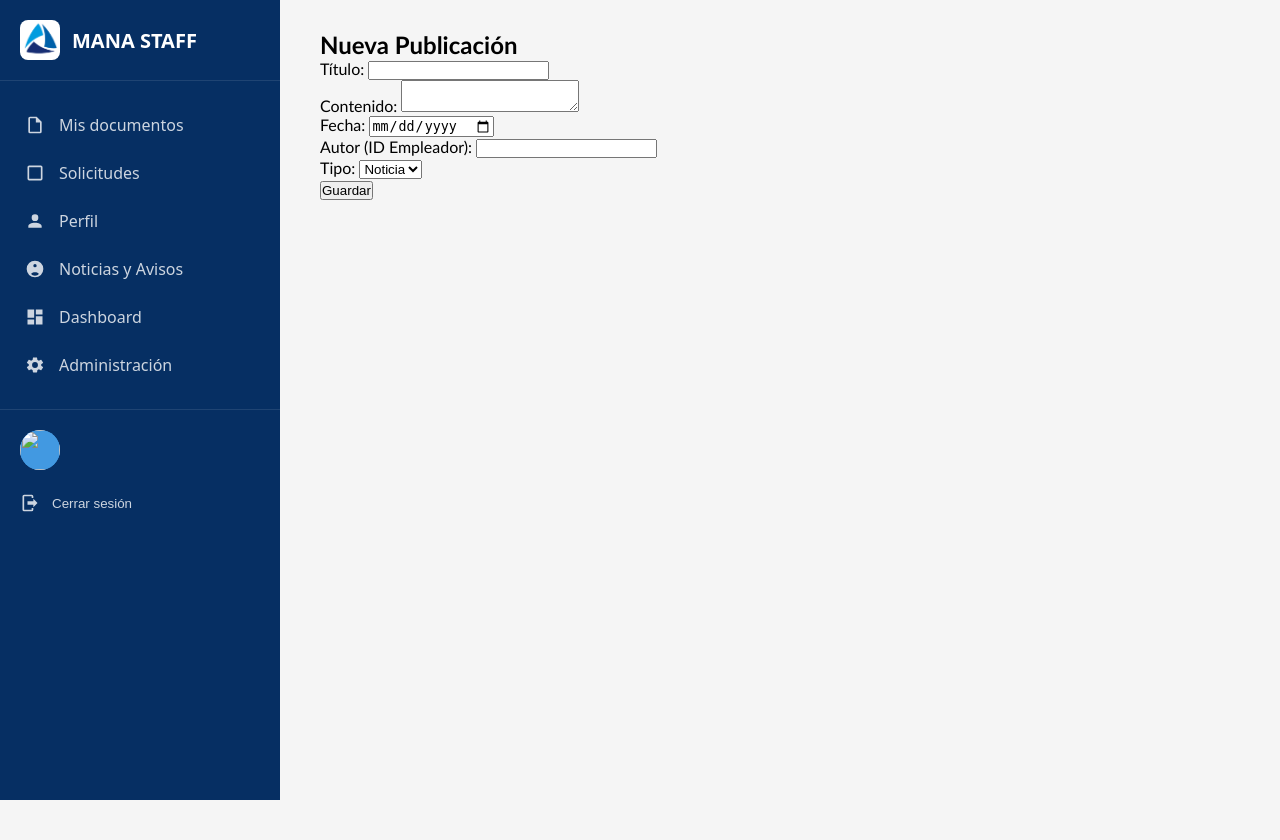
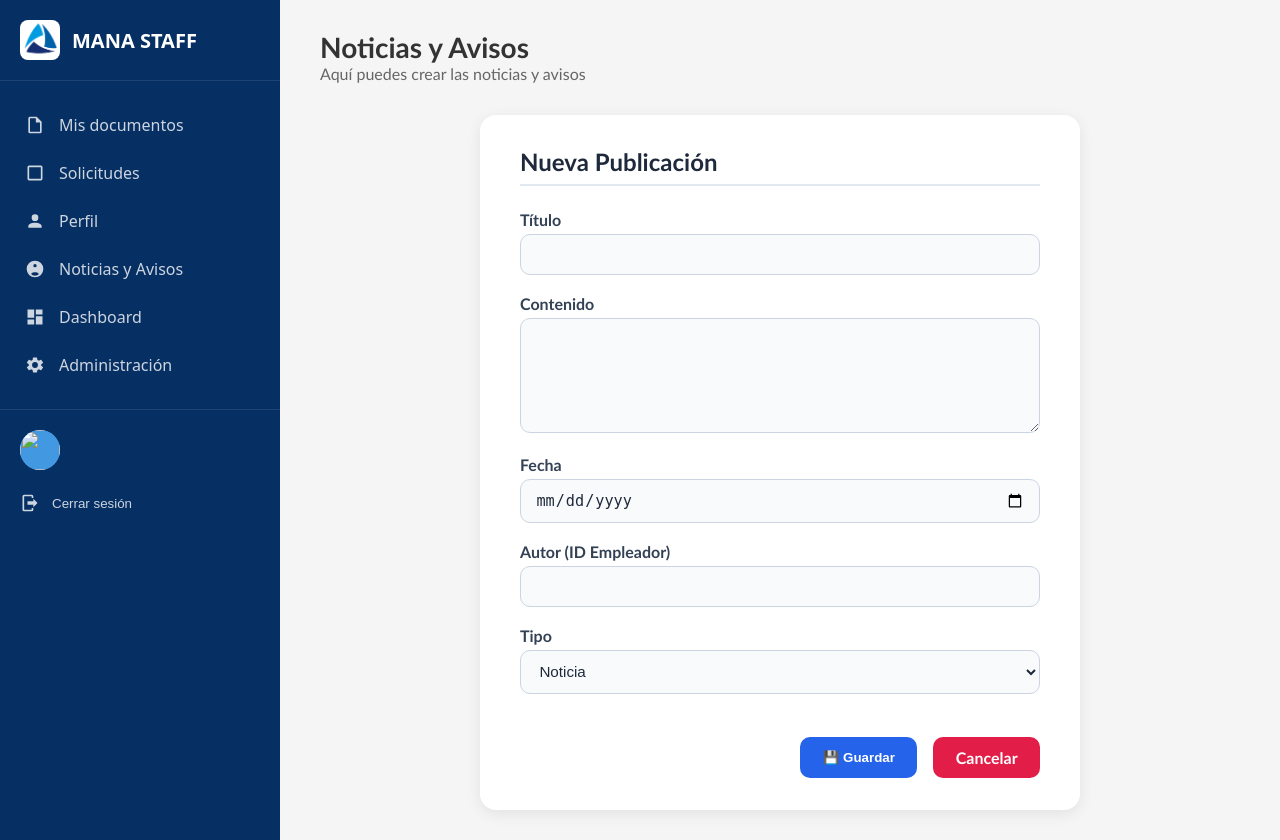
Before and after one commit to Bastianitox/ManaStaff, a Django app: template Web/ManaStaff_Web/staffweb/templates/staffweb/crear_noticiasyeventos.html in a window 1280 px wide. Before the commit the page ends 800 px from the top, so only its background shows below. Run offline with Django 5.2, Linux system fonts and the light colour scheme; the template is opened without the code that fills it, so the values that code supplies are empty.

Commit message:
interfaz y funcion de editar noticias y eventos

```diff
--- a/Web/ManaStaff_Web/staffweb/static/staffweb/css/administrar_noticiasyeventos.css
+++ b/Web/ManaStaff_Web/staffweb/static/staffweb/css/administrar_noticiasyeventos.css
@@ -125,3 +125,66 @@
     margin-top: 20px;
     color: #999;
 }
+
+.form-section {
+  max-width: 600px;
+  margin: 2rem auto;
+  background: #fff;
+  padding: 2rem;
+  border-radius: 16px;
+  box-shadow: 0 4px 10px rgba(0,0,0,0.1);
+}
+
+.publicacion-form {
+  display: flex;
+  flex-direction: column;
+  gap: 1.2rem;
+}
+
+.form-group label {
+  font-weight: 600;
+  margin-bottom: 0.3rem;
+  display: block;
+}
+
+.form-input, .form-textarea, .form-select {
+  width: 100%;
+  padding: 0.7rem;
+  border: 1px solid #ddd;
+  border-radius: 8px;
+  font-size: 14px;
+}
+
+.form-textarea {
+  resize: vertical;
+}
+
+.form-actions {
+  display: flex;
+  justify-content: flex-end;
+  gap: 1rem;
+  margin-top: 1rem;
+}
+
+.btn.guardar {
+  background-color: #2563eb;
+  color: #fff;
+}
+
+.btn.cancelar {
+  background-color: #ef4444;
+  color: #fff;
+}
+
+.btn {
+  padding: 0.6rem 1.2rem;
+  border-radius: 8px;
+  text-decoration: none;
+  font-size: 14px;
+  font-weight: 500;
+  transition: background 0.2s;
+}
+
+.btn:hover {
+  opacity: 0.9;
+}
--- /dev/null
+++ b/Web/ManaStaff_Web/staffweb/static/staffweb/css/crear_noticiasyeventos.css
@@ -0,0 +1,93 @@
+/* ===== FORMULARIO DE PUBLICACIÓN ===== */
+.form-container {
+  display: flex;
+  justify-content: center;
+  margin-top: 2rem;
+}
+
+.form-card {
+  background-color: #ffffff;
+  padding: 2rem 2.5rem;
+  border-radius: 16px;
+  box-shadow: 0 4px 15px rgba(0,0,0,0.08);
+  width: 100%;
+  max-width: 600px;
+}
+
+.form-card h2 {
+  font-size: 1.5rem;
+  margin-bottom: 1.5rem;
+  color: #1e293b;
+  border-bottom: 2px solid #e2e8f0;
+  padding-bottom: 0.5rem;
+}
+
+.publicacion-form {
+  display: flex;
+  flex-direction: column;
+  gap: 1.2rem;
+}
+
+.form-group label {
+  font-weight: 600;
+  color: #334155;
+  margin-bottom: 0.3rem;
+  display: block;
+}
+
+.form-group input,
+.form-group textarea,
+.form-group select {
+  width: 100%;
+  padding: 0.7rem 0.9rem;
+  border: 1px solid #cbd5e1;
+  border-radius: 10px;
+  font-size: 0.95rem;
+  color: #1e293b;
+  transition: border 0.2s, box-shadow 0.2s;
+  background-color: #f8fafc;
+}
+
+.form-group input:focus,
+.form-group textarea:focus,
+.form-group select:focus {
+  border-color: #2563eb;
+  box-shadow: 0 0 0 3px rgba(37,99,235,0.15);
+  outline: none;
+  background-color: #fff;
+}
+
+.form-actions {
+  display: flex;
+  justify-content: flex-end;
+  gap: 1rem;
+  margin-top: 1.5rem;
+}
+
+.btn-guardar,
+.btn-cancelar {
+  padding: 0.7rem 1.4rem;
+  border-radius: 10px;
+  font-weight: 600;
+  text-decoration: none;
+  transition: all 0.2s ease;
+}
+
+.btn-guardar {
+  background-color: #2563eb;
+  color: white;
+  border: none;
+}
+
+.btn-guardar:hover {
+  background-color: #1e40af;
+}
+
+.btn-cancelar {
+  background-color: #e11d48;
+  color: white;
+}
+
+.btn-cancelar:hover {
+  background-color: #9f1239;
+}
--- a/Web/ManaStaff_Web/staffweb/templates/staffweb/administrar_noticiasyeventos.html
+++ b/Web/ManaStaff_Web/staffweb/templates/staffweb/administrar_noticiasyeventos.html
@@ -3,6 +3,8 @@
 
 {% block head %}
 <link rel="stylesheet" href="{% static 'staffweb/css/administrar_noticiasyeventos.css' %}">
+<link rel="stylesheet" href="{% static 'staffweb/css/solicitudes.css' %}">
+<link rel="stylesheet" href="{% static 'staffweb/css/detalle_solicitud.css' %}">
 <title>Administrar noticias y eventos</title>
 {% endblock head %}
 
--- a/Web/ManaStaff_Web/staffweb/templates/staffweb/crear_noticiasyeventos.html
+++ b/Web/ManaStaff_Web/staffweb/templates/staffweb/crear_noticiasyeventos.html
@@ -1,27 +1,62 @@
 {% extends 'staffweb/plantilla.html' %}
+{% load static %}
+
+{% block head %}
+<link rel="stylesheet" href="{% static 'staffweb/css/administrar_noticiasyeventos.css' %}">
+<link rel="stylesheet" href="{% static 'staffweb/css/crear_noticiasyeventos.css' %}">
+
+<title>{% if publicacion %}Editar{% else %}Nueva{% endif %} Publicación</title>
+{% endblock head %}
+
 {% block principal %}
-<h2>{% if publicacion %}Editar{% else %}Nueva{% endif %} Publicación</h2>
-<form method="POST">
-  {% csrf_token %}
+<div class="header">
+  <h1>Noticias y Avisos</h1>
+  <p>Aquí puedes {% if publicacion %}editar{% else %}crear{% endif %} las noticias y avisos</p>
+</div>
 
-  <label>Título:</label>
-  <input type="text" name="titulo" value="{{ publicacion.titulo|default_if_none:'' }}" required><br>
+<div class="form-container">
+  <div class="form-card">
+    <h2>{% if publicacion %}Editar{% else %}Nueva{% endif %} Publicación</h2>
 
-  <label>Contenido:</label>
-  <textarea name="contenido" required>{{ publicacion.contenido|default_if_none:'' }}</textarea><br>
+    <form method="POST" class="publicacion-form">
+      {% csrf_token %}
 
-  <label>Fecha:</label>
-  <input type="date" name="fecha" value="{{ publicacion.fecha_emitida|default_if_none:'' }}" required><br>
+      <div class="form-group">
+        <label for="titulo">Título</label>
+        <input type="text" id="titulo" name="titulo"
+               value="{{ publicacion.titulo|default_if_none:'' }}" required>
+      </div>
 
-  <label>Autor (ID Empleador):</label>
-  <input type="text" name="autor" value="{{ publicacion.id_empleador|default_if_none:'' }}" required><br>
+      <div class="form-group">
+        <label for="contenido">Contenido</label>
+        <textarea id="contenido" name="contenido" rows="5" required>{{ publicacion.contenido|default_if_none:'' }}</textarea>
+      </div>
 
-  <label>Tipo:</label>
-  <select name="tipo">
-    <option value="Uno" {% if publicacion.TipoAnuncio == "Uno" %}selected{% endif %}>Noticia</option>
-    <option value="Dos" {% if publicacion.TipoAnuncio == "Dos" %}selected{% endif %}>Aviso</option>
-  </select><br>
+      <div class="form-group">
+        <label for="fecha">Fecha</label>
+        <input type="date" id="fecha" name="fecha"
+               value="{{ publicacion.fecha_emitida|default_if_none:'' }}" required>
+      </div>
 
-  <button type="submit">Guardar</button>
-</form>
+      <div class="form-group">
+        <label for="autor">Autor (ID Empleador)</label>
+        <input type="text" id="autor" name="autor"
+               value="{{ publicacion.id_empleador|default_if_none:'' }}" required>
+      </div>
+
+      <div class="form-group">
+        <label for="tipo">Tipo</label>
+        <select id="tipo" name="tipo">
+          <option value="Uno" {% if publicacion.TipoAnuncio == "Uno" %}selected{% endif %}>Noticia</option>
+          <option value="Dos" {% if publicacion.TipoAnuncio == "Dos" %}selected{% endif %}>Aviso</option>
+        </select>
+      </div>
+
+      <div class="form-actions">
+        <button type="submit" class="btn-guardar">💾 Guardar</button>
+        <a href="{% url 'administrar_noticiasyeventos' %}" class="btn-cancelar">Cancelar</a>
+      </div>
+    </form>
+  </div>
+</div>
 {% endblock %}
```
Also changed, not shown: Web/ManaStaff_Web/db.sqlite3.
